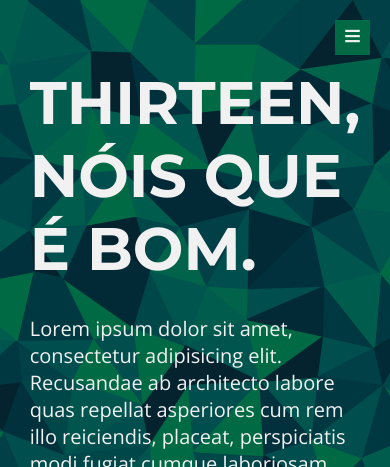
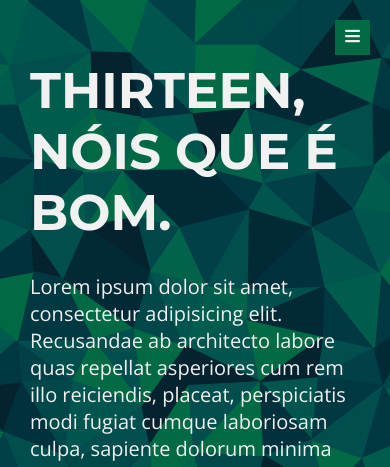
Before and after one commit to PedroFonseca13/simple-landing-page, a plain HTML site: page index.html in a window 390 px wide. Shown: the top 467 px of the page. Drawn offline with nearby package versions, Linux system fonts and the light colour scheme.

Commit message:
ajusta para telas menores

```diff
--- a/assets/CSS/home.css
+++ b/assets/CSS/home.css
@@ -16,6 +16,9 @@
 	width: 100%;
 }
 @media (max-width: 768px) {
+	.hero {
+		display: block;
+	}
 	.hero-content {
 		grid-template-columns: 1fr;
 	}
@@ -30,3 +33,9 @@
 		width: 80%;
 	}
 }
+
+@media (max-width: 425px) {
+	.hero-information h2 {
+		font-size: 5rem;
+	}
+}
```
